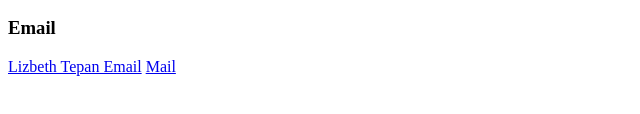
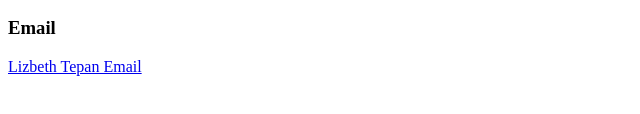
Before and after one commit to letepan/ist263, a plain HTML site: page lab03/contact.html in a window 1280 px wide. Shown: the part 272-386 px from the top of the page, 0-640 px from the left. Drawn offline with Linux system fonts and the light colour scheme.

Commit message:
Update contact.html

```diff
--- a/lab03/contact.html
+++ b/lab03/contact.html
@@ -14,10 +14,9 @@
         <h3>External</h3>
         <p> External links go off your site.</p>
         <a href="https://www.linkedin.com/in/lizbethtepan/" target=" _blank">Linkedin</a>
+        <
         <h3>Email</h3>
         <a href="mailto:letepan@syr.edu">Lizbeth Tepan Email</a>
-        <a href="letepan@syr.edu" target ="_blank"> Mail </a>
     </body>
 
-
     </html>
```
